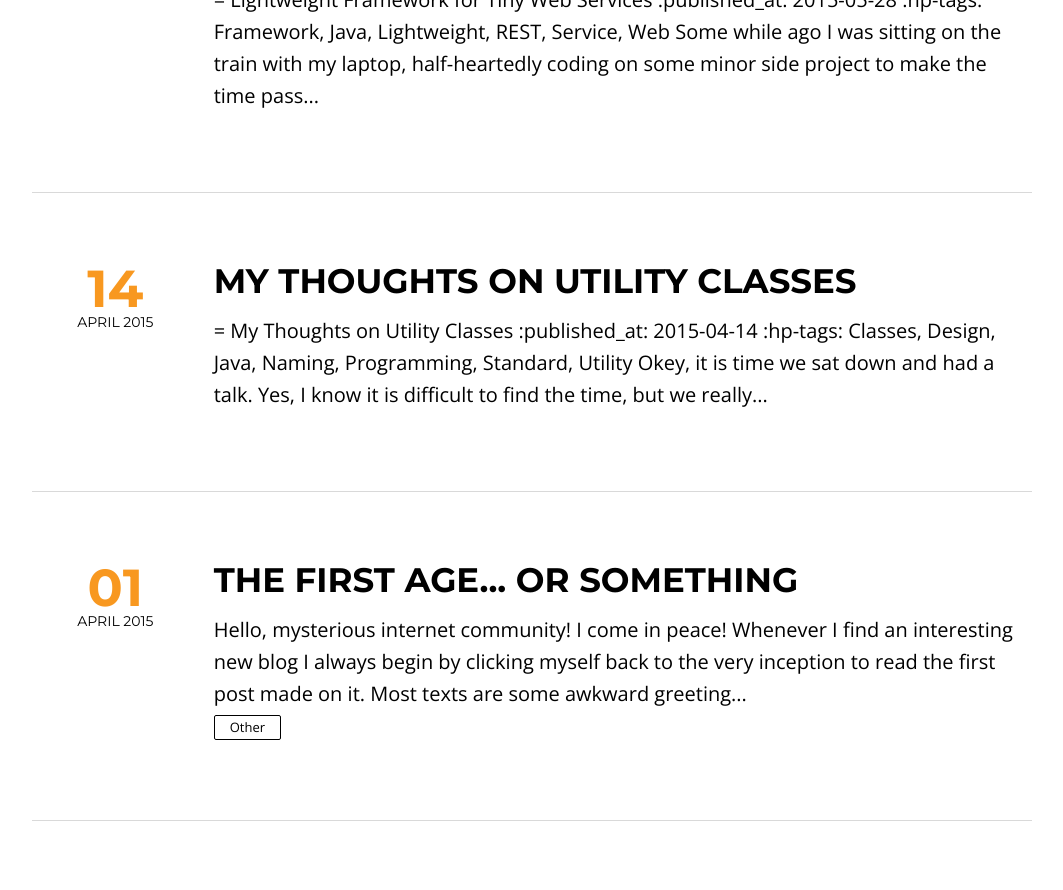
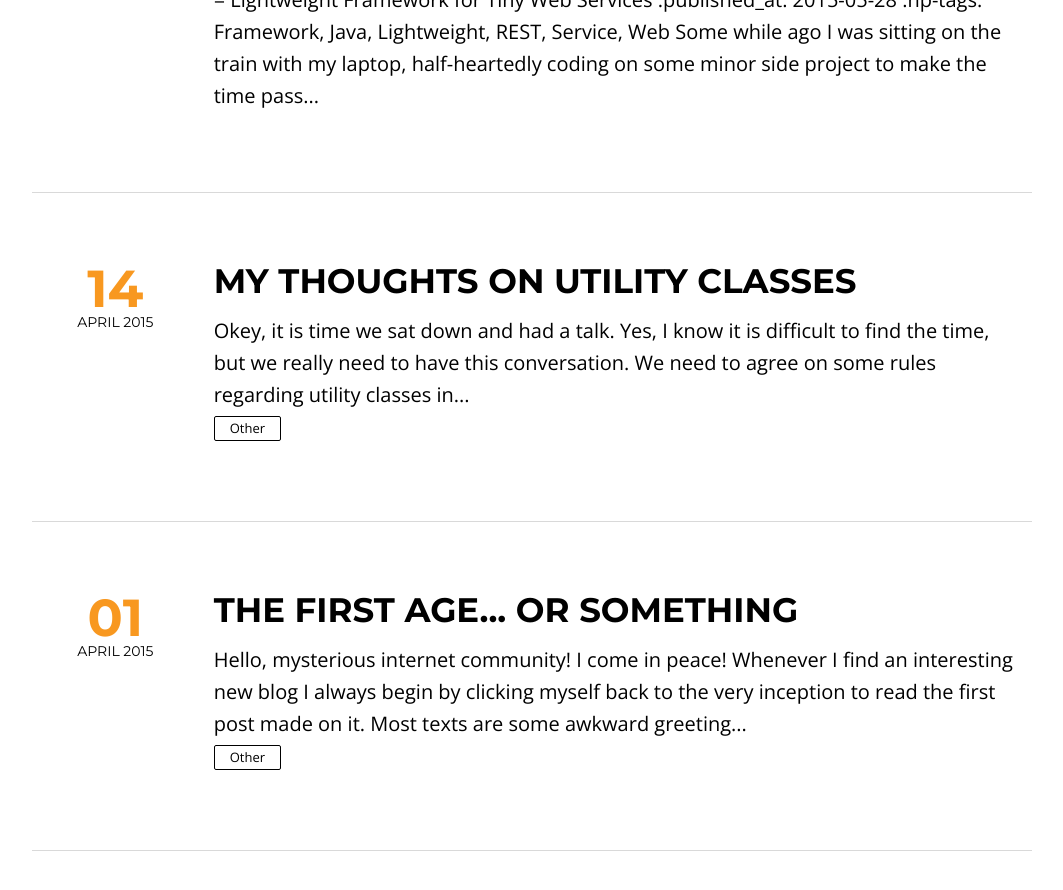
Before and after one commit to ageofjavablog/website, a Jekyll site: the page built from index.html, in a window 1280 px wide and 900 px high, scrolled down 1514 px. Shown: the top 890 px of the window, without its empty margins (108-1171 px from the left). Built offline with Jekyll 4.4.1, drawn with Linux system fonts in a browser that asks for light colours; nearby versions of some CDN libraries; the list of posts is cut into pages by our own code; part of the change alters nothing that is shown.

Commit message:
Update markdown in Utility article

```diff
--- a/_posts/2015-04-14-My-Thoughts-on-Utility-Classes.md
+++ b/_posts/2015-04-14-My-Thoughts-on-Utility-Classes.md
@@ -1,6 +1,12 @@
-= My Thoughts on Utility Classes
-:published_at: 2015-04-14
-:hp-tags: Classes, Design, Java, Naming, Programming, Standard, Utility
+---
+layout      : post
+title       : My Thoughts on Utility Classes
+description : An opinion on how to design good utility classes
+headline    : AGE OF JAVA
+category    : other
+modified    : 2015-04-14
+tags        : [Classes, Design, Java, Naming, Programming, Standard, Utility]
+---
 
 Okey, it is time we sat down and had a talk. Yes, I know it is difficult to find the time, but we really need to have this conversation. We need to agree on some rules regarding utility classes in java.
 
```
